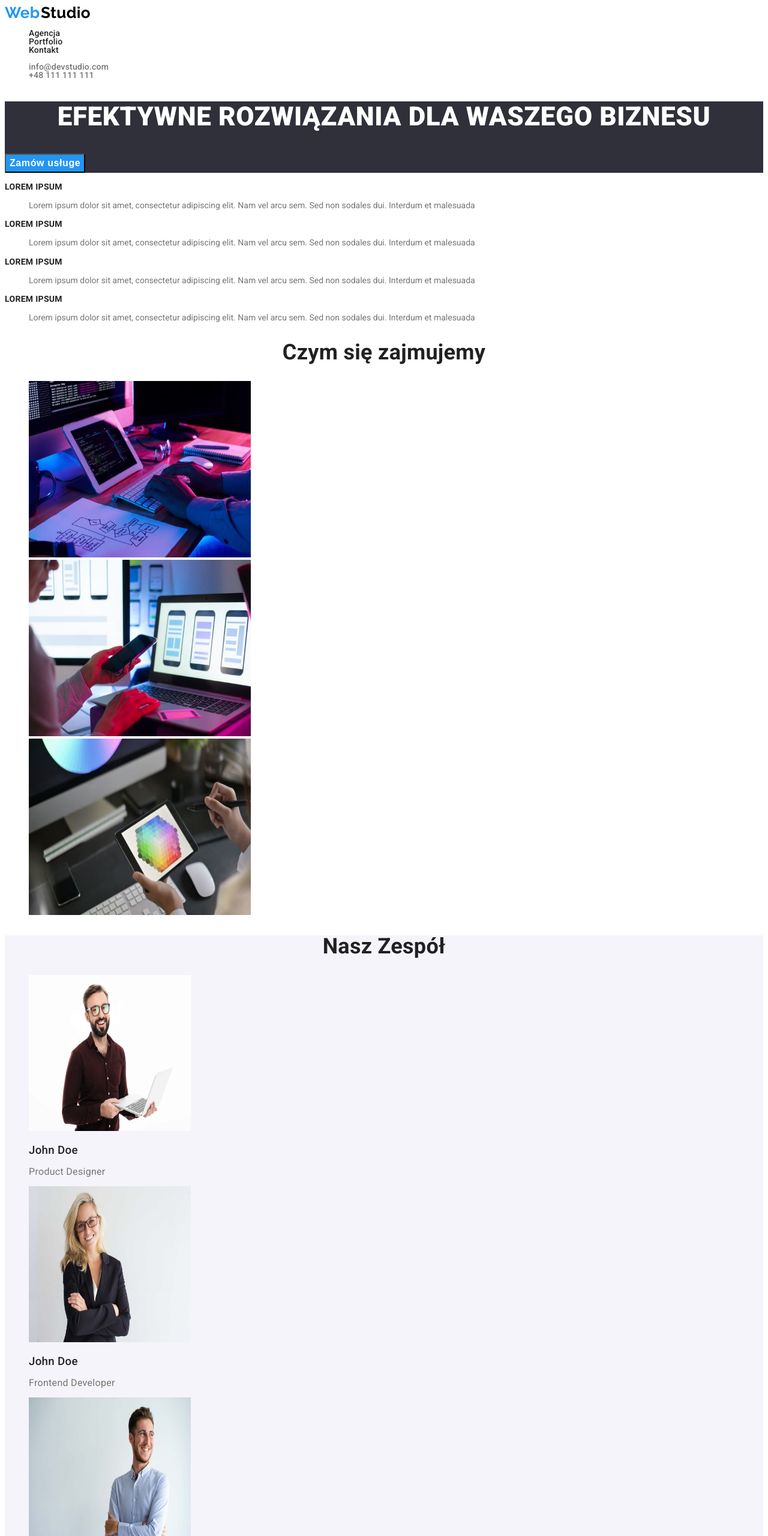
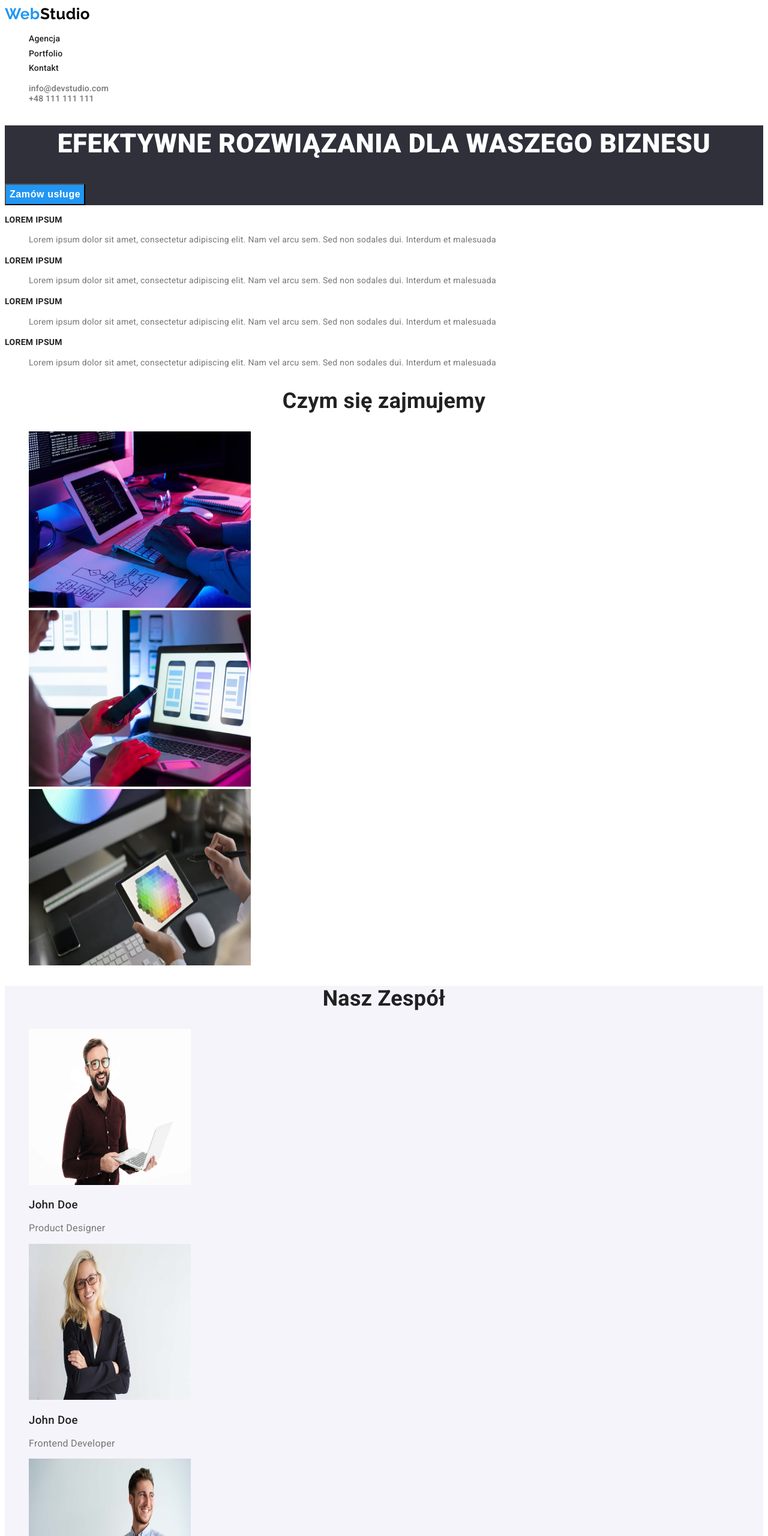
Before and after one commit to AdrianDubiel1/goit-markup-hw-02, a plain HTML site: page index.html in a window 1280 px wide. Shown: the top 2560 px of the page at 60% size. Drawn offline with Linux system fonts and the light colour scheme.

Commit message:
correct errors

```diff
--- a/css/style.css
+++ b/css/style.css
@@ -11,7 +11,7 @@ body {
 .link {
   color: #212121;
   border: none;
-  line-height: 1;
+  line-height: 1.17;
 }
 .button {
   color: var(--brand-color);
@@ -25,18 +25,18 @@ body {
 }
 .link-addres {
   color: #757575;
-  line-height: 1;
+  line-height: 1.17;
 }
 .link-addres-footer {
   color: rgba(255, 255, 255, 0.6);
   font-size: 14px;
-  line-height: 1.46;
+  line-height: 1.71;
   letter-spacing: 0.3px;
 }
 .link-maps-footer {
   color: #ffffff;
   font-size: 14px;
-  line-height: 1.46;
+  line-height: 1.71;
   letter-spacing: 0.3px;
 }
 .button:hover,
@@ -64,46 +64,47 @@ ul {
 }
 .logo-first {
   color: var(--active-color);
-  line-height: 1;
+  line-height: 1.17;
 }
 .logo-secondary {
   color: #000000;
-  line-height: 1;
+  line-height: 1.17;
 }
 .logo-three {
   color: #ffffff;
-  line-height: 1;
+  line-height: 1.17;
 }
 .logo {
-  word-spacing: -5px;
+  word-spacing: -6px;
   font-family: "Raleway";
   font-weight: 700;
   font-size: 26px;
   letter-spacing: 0.3px;
-  line-height: 1;
+  line-height: 1.17;
 }
 .description {
   color: var(--description-color);
   font-size: 14px;
-  line-height: 1.46;
+  line-height: 1.71;
+  letter-spacing: 0.3px;
 }
 .navigation {
   font-weight: 500;
   font-size: 14px;
   color: var(--brand-color);
   letter-spacing: 0.2px;
-  line-height: 1;
+  line-height: 1.74;
 }
 .contact-nav {
   font-weight: 500;
   font-size: 14px;
   letter-spacing: 0.2px;
-  line-height: 1;
+  line-height: 1.17;
 }
 .title {
   font-weight: 900;
   font-size: 44px;
-  line-height: 1.16;
+  line-height: 1.37;
   letter-spacing: 0.6px;
   text-align: center;
   color: #ffffff;
@@ -112,8 +113,9 @@ ul {
   font-weight: 700;
   font-size: 16px;
   letter-spacing: 0.6px;
+  cursor: pointer;
   color: #ffffff;
-  line-height: 1.6;
+  line-height: 1.875;
   background-color: var(--active-color);
 }
 .title-background {
@@ -123,7 +125,7 @@ ul {
   font-weight: 700;
   font-size: 14px;
   letter-spacing: 0.3px;
-  line-height: 1;
+  line-height: 1.17;
 }
 .what-we-do,
 .our-team {
@@ -131,20 +133,21 @@ ul {
   font-size: 36px;
   text-align: center;
   letter-spacing: 0.3px;
-  line-height: 1;
+  line-height: 1.17;
 }
 .team {
   background-color: #f5f4fa;
 }
 .member-of-team {
   font-weight: 500;
+  color: var(--brand-color);
   letter-spacing: 0.3px;
-  line-height: 1;
+  line-height: 1.19;
 }
 .description-team {
   color: var(--description-color);
   letter-spacing: 0.3px;
-  line-height: 1;
+  line-height: 1.17;
 }
 footer {
   background-color: #2f303a;
@@ -155,10 +158,10 @@ address {
 .definition-project {
   font-weight: 700;
   font-size: 18px;
-  line-height: 1.71;
+  line-height: 2;
   letter-spacing: 0.6px;
 }
 .description-project {
   color: var(--description-color);
-  line-height: 1.6;
+  line-height: 1.875;
 }
```
